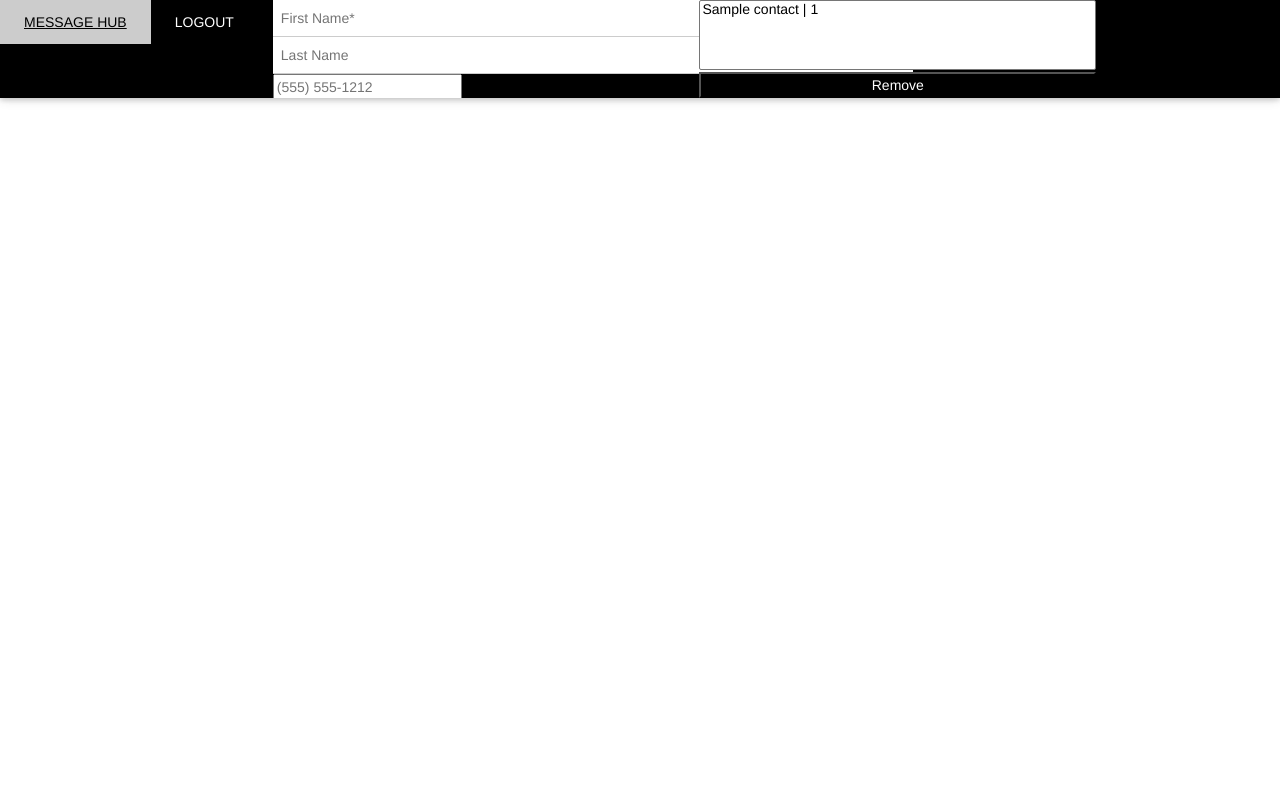
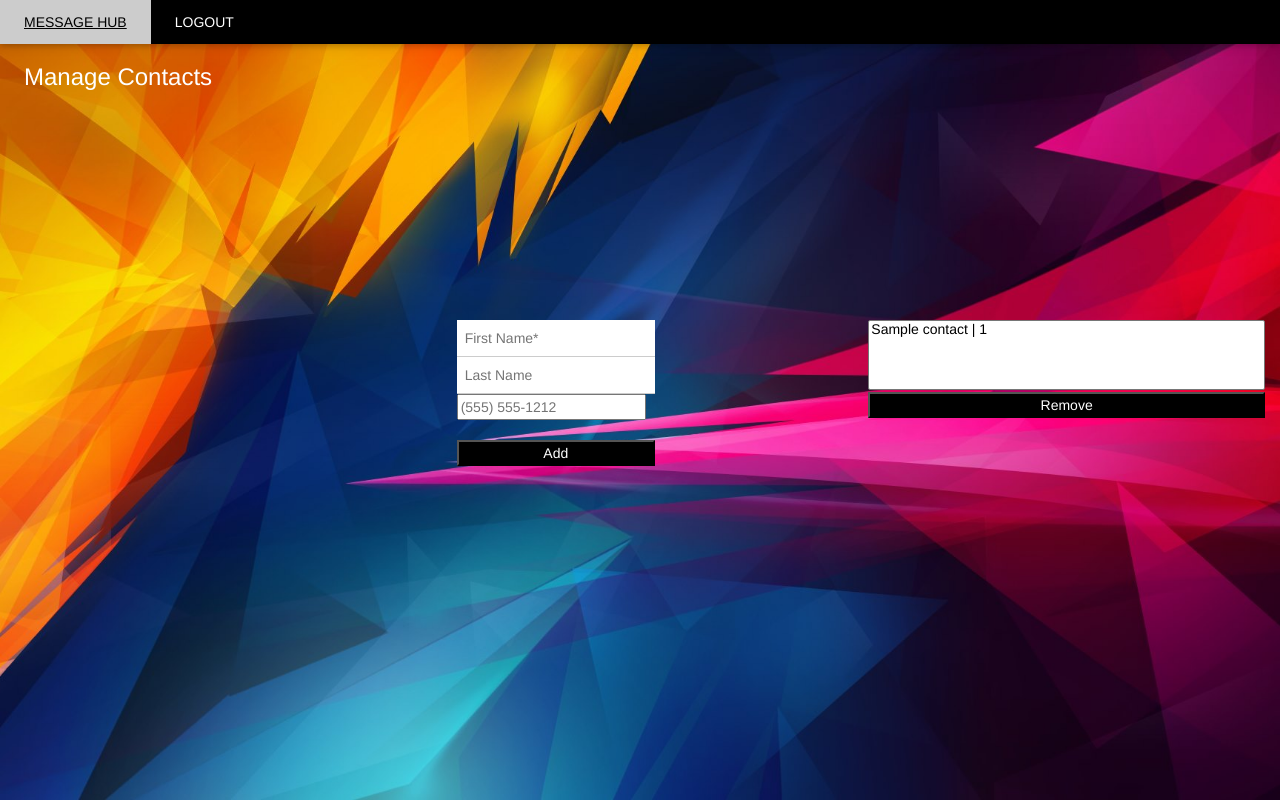
Before and after one commit to olgarose/css490-final, a Python web app: template templates/easier_edit.html in a window 1280 px wide. Run offline with Jinja, Linux system fonts and the light colour scheme; the template is opened without the code that fills it: most values are stand-ins (such as "Sample title", 1, 10 or a date in 2020); some libraries are stand-ins or nearby versions.

Commit message:
fixed after-collisions errors

```diff
--- a/templates/account.html
+++ b/templates/account.html
@@ -23,7 +23,7 @@
 
     .bgimg {
         min-height: 100%;
-        background: url("/static/account_image2.jpg") center;
+        background: url("/static/account_image.jpg") center;
         background-size: cover;
     }
 
--- a/templates/easier_edit.html
+++ b/templates/easier_edit.html
@@ -65,7 +65,21 @@
         <a href="{{ url_for('main') }}" class="w3-bar-item w3-button w3-padding-large">LOGOUT</a>
         <!--<a href="javascript:void(0)" class="w3-padding-large w3-hover-red w3-hide-small w3-right"><i-->
                 <!--class="fa fa-search"></i></a>-->
+    </div>
+</div>
 
+<div class="bgimg w3-display-container w3-animate-opacity w3-text-white">
+    <div class="w3-display-topleft w3-padding-large w3-xlarge">
+        Manage Contacts
+    </div>
+    {# BLANK LEFT SIDE OF PAGE#}
+    <div class="row_page">
+        <div class="col-md-4">
+            <div class="container">
+
+            </div>
+        </div>
+        <div class="col-md-4">
 
             {# Adding Contact Form #}
             <div class="col-md-4">
@@ -80,7 +94,7 @@
                     </form>
                 </div>
             </div>
-
+        </div>
 
         <div class="col-md-4">
             <div class="select_contacts">
@@ -95,5 +109,7 @@
                 </form>
             </div>
         </div>
+    </div>
+</div>
 </body>
 </html>
--- a/templates/index.html
+++ b/templates/index.html
@@ -1,6 +1,6 @@
 <!DOCTYPE html>
 <html>
-<title>Team-Text</title>
+<title>Squad-Text</title>
 <meta charset="UTF-8">
 <meta name="viewport" content="width=device-width, initial-scale=1">
 <link rel="stylesheet" href="https://www.w3schools.com/lib/w3.css">
@@ -38,9 +38,6 @@ body, html {height: 100%}
 
 
 <div class="bgimg w3-display-container w3-animate-opacity w3-text-white">
-  <div class="w3-display-topleft w3-padding-large w3-xlarge">
-    Home Page
-  </div>
   <div class="w3-display-middle">
     <h1 class="w3-jumbo w3-animate-top" style="background: black;"> SQUAD TEXT </h1>
     <hr class="w3-border-grey" style="margin:auto;width:40%">
```
Lines whose indentation alone changed are shown as unchanged.
